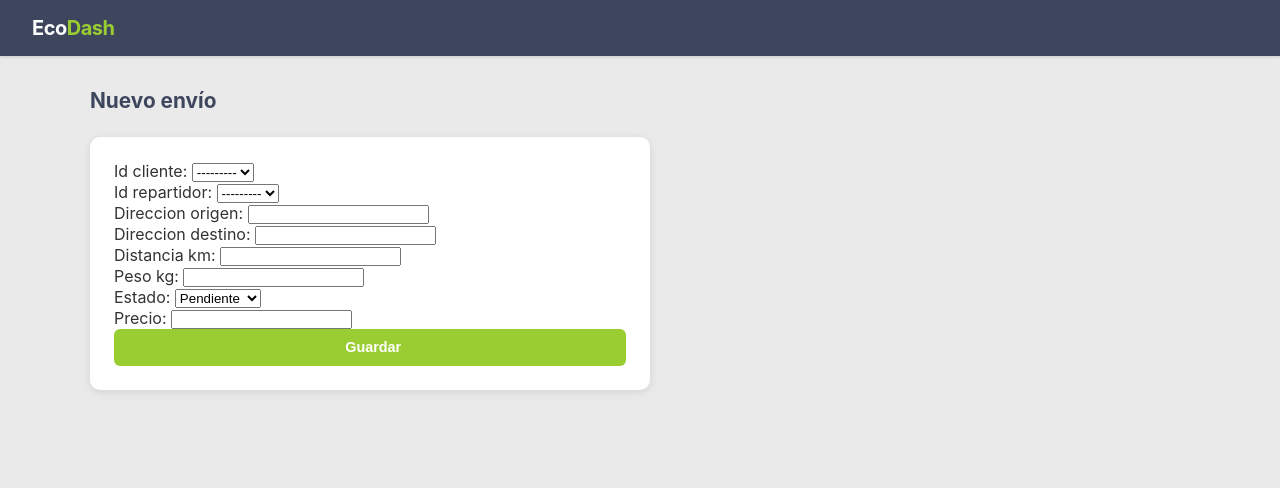
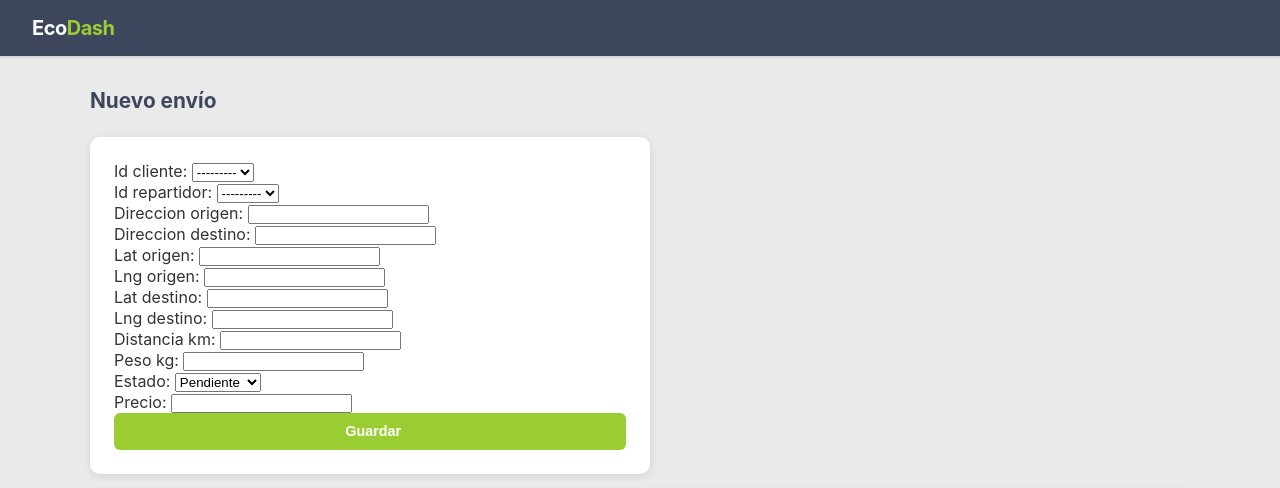
Before and after one commit to Anthony2080/EcoDash, a Django app: page /envios/crear/ in a window 1280 px wide. Shown: the top 488 px of the page. Before the commit the page ends 393 px from the top, so only its background shows below. Run offline with Django 5.2, Linux system fonts and the light colour scheme; data that the repository does not hold is empty; parts of the project's set-up code (start-up, migrations or seed data) failed here and were passed over; some libraries are stand-ins or nearby versions.

Commit message:
intento de integracion de apis

```diff
--- a/backend/apps/envios/forms.py
+++ b/backend/apps/envios/forms.py
@@ -6,4 +6,5 @@ class EnvioForm(forms.ModelForm):
     class Meta:
         model = Envio
         fields = ["id_cliente", "id_repartidor", "direccion_origen", "direccion_destino",
+                  "lat_origen", "lng_origen", "lat_destino", "lng_destino",
                   "distancia_km", "peso_kg", "estado", "precio"]
--- a/backend/apps/envios/models.py
+++ b/backend/apps/envios/models.py
@@ -12,6 +12,10 @@ class Envio(models.Model):
                                       related_name="envios", db_column="id_repartidor")
     direccion_origen = models.CharField(max_length=255)
     direccion_destino = models.CharField(max_length=255)
+    lat_origen = models.DecimalField(max_digits=9, decimal_places=6, null=True, blank=True)
+    lng_origen = models.DecimalField(max_digits=9, decimal_places=6, null=True, blank=True)
+    lat_destino = models.DecimalField(max_digits=9, decimal_places=6, null=True, blank=True)
+    lng_destino = models.DecimalField(max_digits=9, decimal_places=6, null=True, blank=True)
     distancia_km = models.DecimalField(max_digits=8, decimal_places=2)
     peso_kg = models.DecimalField(max_digits=8, decimal_places=2)
     estado = models.CharField(max_length=20, choices=ESTADOS, default="pendiente")
--- a/backend/apps/envios/urls.py
+++ b/backend/apps/envios/urls.py
@@ -6,4 +6,6 @@ urlpatterns = [
     path("", views.listado, name="listado"),
     path("crear/", views.crear, name="crear"),
     path("<int:id_envio>/", views.detalle, name="detalle"),
+    path("api/listado/", views.api_envios, name="api_listado"),
+    path("api/<int:id_envio>/", views.api_envio_detalle, name="api_detalle"),
 ]
--- a/backend/apps/envios/views.py
+++ b/backend/apps/envios/views.py
@@ -1,6 +1,10 @@
 from django.shortcuts import get_object_or_404, redirect, render
+from rest_framework import status
+from rest_framework.decorators import api_view
+from rest_framework.response import Response
 from .forms import EnvioForm
 from .models import Envio
+from .serializers import EnvioSerializer
 
 
 def listado(request):
@@ -17,3 +21,17 @@ def crear(request):
         envio = formulario.save()
         return redirect("envios:detalle", id_envio=envio.id_envio)
     return render(request, "envios/crear.html", {"formulario": formulario})
+
+
+@api_view(["GET"])
+def api_envios(request):
+    envios = Envio.objects.select_related("id_cliente__id_usuario", "id_repartidor__id_usuario").all()
+    serializer = EnvioSerializer(envios, many=True)
+    return Response(serializer.data)
+
+
+@api_view(["GET"])
+def api_envio_detalle(request, id_envio):
+    envio = get_object_or_404(Envio, id_envio=id_envio)
+    serializer = EnvioSerializer(envio)
+    return Response(serializer.data)
--- a/backend/config/settings.py
+++ b/backend/config/settings.py
@@ -15,6 +15,7 @@ ALLOWED_HOSTS = [host for host in os.getenv("ALLOWED_HOSTS", "localhost,127.0.0.
 INSTALLED_APPS = [
     "django.contrib.admin", "django.contrib.auth", "django.contrib.contenttypes",
     "django.contrib.sessions", "django.contrib.messages", "django.contrib.staticfiles",
+    "rest_framework",
     "apps.usuarios.apps.UsuariosConfig",
     "apps.clientes.apps.ClientesConfig",
     "apps.repartidores.apps.RepartidoresConfig",
--- a/backend/requirements.txt
+++ b/backend/requirements.txt
@@ -1,3 +1,5 @@
 Django==6.0.6
+djangorestframework>=3.15,<4.0
 python-dotenv>=1.0,<2.0
 mysqlclient>=2.2,<3.0
+requests>=2.31,<3.0
--- /dev/null
+++ b/frontend/static/js/mapas.js
@@ -0,0 +1,169 @@
+const ORS_KEY = "";
+const OSM_TILES = "https://{s}.tile.openstreetmap.org/{z}/{x}/{y}.png";
+const OSM_ATTR = "&copy; <a href='https://openstreetmap.org/copyright'>OSM</a>";
+
+/* ----- Mapa de detalle de envío ----- */
+function initMapaDetalle() {
+  if (!window.envioData) return;
+  var d = window.envioData;
+  var map = L.map("mapa-detalle").setView([-34.6037, -58.3816], 12);
+  L.tileLayer(OSM_TILES, { attribution: OSM_ATTR }).addTo(map);
+
+  var hasOrigen = d.origen.lat != null && d.origen.lng != null;
+  var hasDestino = d.destino.lat != null && d.destino.lng != null;
+
+  if (hasOrigen) {
+    L.marker([d.origen.lat, d.origen.lng]).addTo(map).bindPopup("<b>Origen</b><br>" + d.origen.dir);
+  }
+  if (hasDestino) {
+    L.marker([d.destino.lat, d.destino.lng]).addTo(map).bindPopup("<b>Destino</b><br>" + d.destino.dir);
+  }
+  if (hasOrigen && hasDestino) {
+    var bounds = L.latLngBounds([d.origen.lat, d.origen.lng], [d.destino.lat, d.destino.lng]);
+    map.fitBounds(bounds, { padding: [50, 50] });
+    obtenerRuta(d.origen.lat + "," + d.origen.lng, d.destino.lat + "," + d.destino.lng, map);
+  }
+}
+
+/* ----- Mapa de creación de envío ----- */
+var marcadores = { origen: null, destino: null };
+var capaRuta = null;
+
+function initMapaCrear() {
+  var map = L.map("mapa-crear").setView([-34.6037, -58.3816], 12);
+  L.tileLayer(OSM_TILES, { attribution: OSM_ATTR }).addTo(map);
+
+  var paso = "origen";
+  var info = L.control({ position: "topright" });
+  info.onAdd = function () {
+    this._div = L.DomUtil.create("div", "leaflet-bar leaflet-control");
+    this._div.style.padding = "8px 12px";
+    this._div.style.background = "white";
+    this._div.innerHTML = "Hacé clic para marcar <b>ORIGEN</b>";
+    return this._div;
+  };
+  info.addTo(map);
+
+  function actualizarFormulario() {
+    var o = marcadores.origen;
+    var d = marcadores.destino;
+    document.getElementById("id_direccion_origen").value = o ? o.dir : "";
+    document.getElementById("id_direccion_destino").value = d ? d.dir : "";
+    document.getElementById("id_lat_origen").value = o ? o.lat : "";
+    document.getElementById("id_lng_origen").value = o ? o.lng : "";
+    document.getElementById("id_lat_destino").value = d ? d.lat : "";
+    document.getElementById("id_lng_destino").value = d ? d.lng : "";
+    if (o && d) {
+      var dist = map.distance([o.lat, o.lng], [d.lat, d.lng]) / 1000;
+      document.getElementById("id_distancia_km").value = dist.toFixed(2);
+    }
+  }
+
+  map.on("click", function (e) {
+    var latlng = e.latlng;
+    geocodificar(latlng.lat, latlng.lng, function (dir) {
+      if (marcadores[paso]) map.removeLayer(marcadores[paso].marker);
+      var marker = L.marker(latlng).addTo(map);
+      marker.bindPopup((paso === "origen" ? "Origen" : "Destino") + ": " + dir);
+      marcadores[paso] = { lat: latlng.lat, lng: latlng.lng, dir: dir, marker: marker };
+
+      if (paso === "origen") {
+        paso = "destino";
+        info._div.innerHTML = "Ahora hacé clic para marcar <b>DESTINO</b>";
+      } else {
+        paso = null;
+        info._div.innerHTML = "Origen y destino seleccionados";
+        if (capaRuta) map.removeLayer(capaRuta);
+        obtenerRuta(latlng.lat + "," + latlng.lng, marcadores.origen.lat + "," + marcadores.origen.lng, map);
+      }
+      actualizarFormulario();
+    });
+  });
+}
+
+/* ----- Mapa de ruta del repartidor ----- */
+function initMapaRuta() {
+  var map = L.map("mapa-ruta").setView([-34.6037, -58.3816], 12);
+  L.tileLayer(OSM_TILES, { attribution: OSM_ATTR }).addTo(map);
+
+  fetch("/envios/api/listado/")
+    .then(function (r) { return r.json(); })
+    .then(function (envios) {
+      var asignados = envios.filter(function (e) { return e.estado === "asignado" || e.estado === "en_camino"; });
+      if (asignados.length === 0) {
+        map.setView([-34.6037, -58.3816], 5);
+        L.popup().setLatLng([-34.6037, -58.3816]).setContent("No hay envíos asignados hoy").openOn(map);
+        return;
+      }
+      var puntos = [];
+      asignados.forEach(function (env) {
+        if (env.lat_origen && env.lng_origen) {
+          L.marker([env.lat_origen, env.lng_origen]).addTo(map)
+            .bindPopup("<b>Origen</b><br>" + (env.direccion_origen || ""));
+          puntos.push(env.lat_origen + "," + env.lng_origen);
+        }
+        if (env.lat_destino && env.lng_destino) {
+          L.marker([env.lat_destino, env.lng_destino]).addTo(map)
+            .bindPopup("<b>Destino</b><br>" + (env.direccion_destino || ""));
+          puntos.push(env.lat_destino + "," + env.lng_destino);
+        }
+      });
+      if (puntos.length >= 2) {
+        var coords = puntos.map(function (p) { return p.split(",").map(Number); });
+        map.fitBounds(L.latLngBounds(coords), { padding: [50, 50] });
+      }
+    });
+}
+
+/* ----- OpenRouteService: obtener ruta ----- */
+function obtenerRuta(origen, destino, map) {
+  if (!ORS_KEY) return;
+
+  var url = "https://api.openrouteservice.org/v2/directions/driving-car/geojson";
+  var body = JSON.stringify({
+    coordinates: [
+      origen.split(",").map(Number).reverse(),
+      destino.split(",").map(Number).reverse(),
+    ],
+  });
+
+  fetch(url, {
+    method: "POST",
+    headers: {
+      "Content-Type": "application/json",
+      "Authorization": ORS_KEY,
+    },
+    body: body,
+  })
+    .then(function (r) { return r.json(); })
+    .then(function (data) {
+      if (data.features && data.features[0]) {
+        var geo = data.features[0].geometry;
+        var linea = L.geoJSON(geo, {
+          style: { color: "#4CAF50", weight: 5, opacity: 0.8 },
+        }).addTo(map);
+        capaRuta = linea;
+      }
+    })
+    .catch(function () {});
+}
+
+/* ----- Geocoding reverso con Nominatim ----- */
+function geocodificar(lat, lng, callback) {
+  var url = "https://nominatim.openstreetmap.org/reverse?format=json&lat=" + lat + "&lon=" + lng + "&addressdetails=1";
+  fetch(url, { headers: { "Accept-Language": "es" } })
+    .then(function (r) { return r.json(); })
+    .then(function (data) {
+      callback(data.display_name || lat + ", " + lng);
+    })
+    .catch(function () {
+      callback(lat + ", " + lng);
+    });
+}
+
+/* ----- Inicialización automática según la página ----- */
+document.addEventListener("DOMContentLoaded", function () {
+  if (document.getElementById("mapa-detalle")) initMapaDetalle();
+  if (document.getElementById("mapa-crear")) initMapaCrear();
+  if (document.getElementById("mapa-ruta")) initMapaRuta();
+});
--- a/frontend/templates/base.html
+++ b/frontend/templates/base.html
@@ -6,6 +6,7 @@
   <meta name="viewport" content="width=device-width, initial-scale=1">
   <title>{% block titulo %}EcoDash{% endblock %}</title>
   <link rel="stylesheet" href="{% static 'css/estilos.css' %}">
+  <link rel="stylesheet" href="https://unpkg.com/leaflet@1.9.4/dist/leaflet.css">
   <link rel="stylesheet" href="https://use.hugeicons.com/font/icons.css">
 </head>
 <body>
@@ -22,5 +23,8 @@
   </header>
   {% endblock %}
   <main>{% block contenido %}{% endblock %}</main>
+  <script src="https://unpkg.com/leaflet@1.9.4/dist/leaflet.js"></script>
+  <script src="{% static 'js/app.js' %}"></script>
+  {% block extra_scripts %}{% endblock %}
 </body>
 </html>
--- a/frontend/templates/envios/crear.html
+++ b/frontend/templates/envios/crear.html
@@ -1,14 +1,24 @@
 {% extends "base.html" %}
+{% load static %}
 {% block titulo %}Nuevo envío | EcoDash{% endblock %}
 {% block contenido %}
 <div class="encabezado-sec">
   <h1><i class="hgi-stroke hgi-add-circle"></i> Nuevo envío</h1>
 </div>
 <div class="card card-sm" style="max-width:560px">
-  <form method="post">
+  <form method="post" id="form-envio">
     {% csrf_token %}
     {{ formulario.as_p }}
     <button class="btn btn-accion" type="submit"><i class="hgi-stroke hgi-save-01"></i> Guardar</button>
   </form>
 </div>
+<div class="card" style="margin-top:1rem;">
+  <h2>Seleccioná ubicaciones en el mapa</h2>
+  <p>Hacé clic para marcar <strong>origen</strong> y luego <strong>destino</strong>.</p>
+  <div id="mapa-crear" style="height:400px; border-radius:8px;"></div>
+</div>
 {% endblock %}
+
+{% block extra_scripts %}
+<script src="{% static 'js/mapas.js' %}"></script>
+{% endblock %}
```
Also changed, not shown: backend/apps/envios/serializers.py (added, +8 -0 lines), frontend/templates/envios/detalle.html (+17 -0 lines), frontend/templates/repartidores/menu.html (+12 -0 lines), backend/apps/envios/migrations/0002_envio_lat_destino_envio_lat_origen_envio_lng_destino_and_more.py (added).
